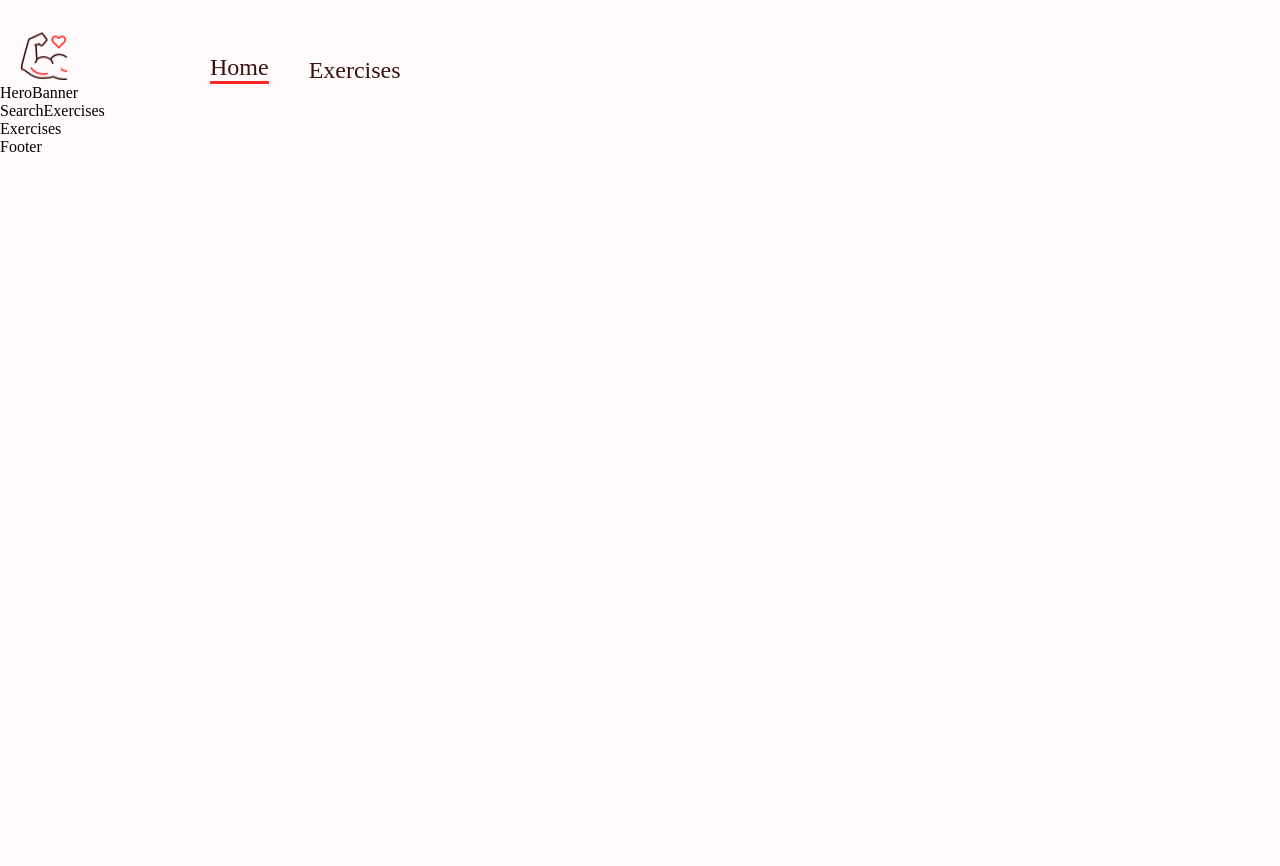
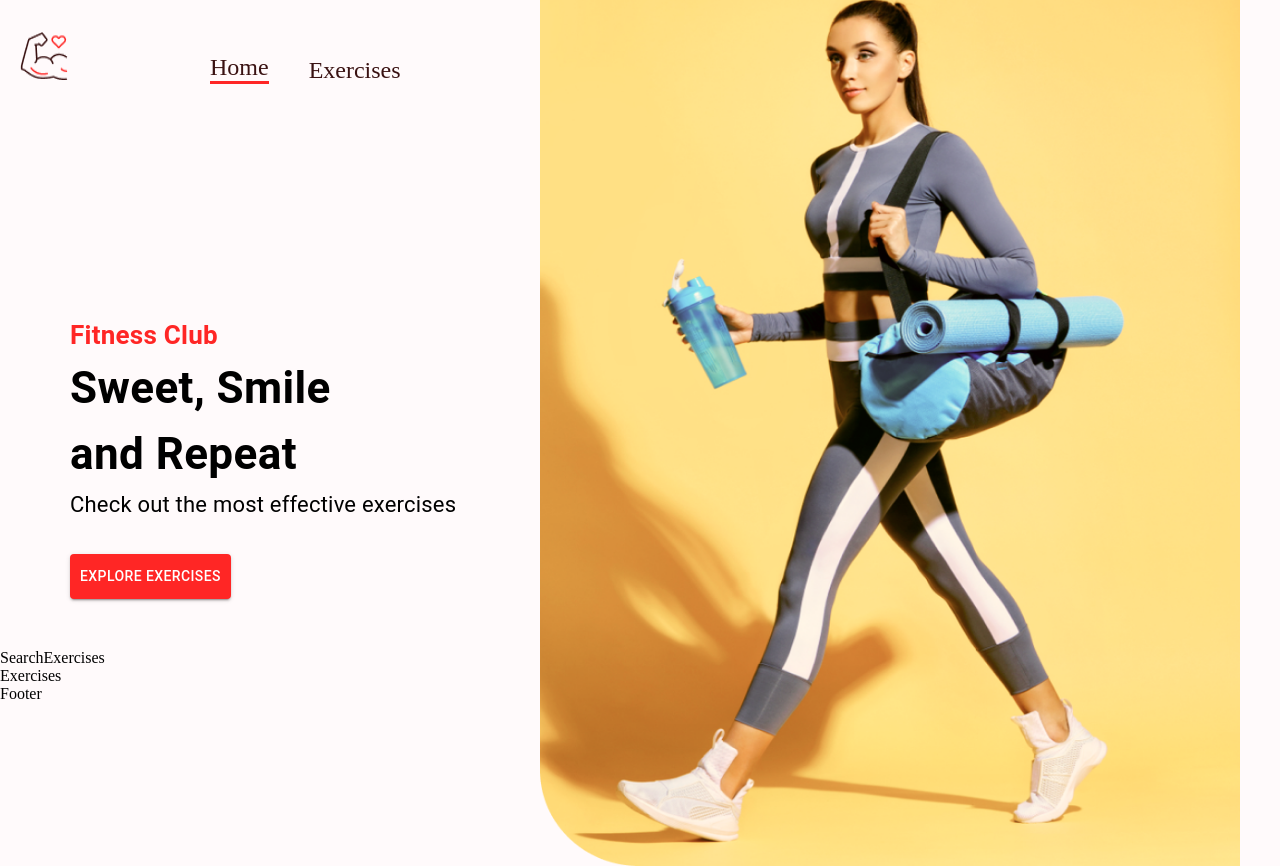
Before and after one commit to Mezin24/fitness-app-RapidAPI, a React (Vite) app: page / in a window 1280 px wide. Before the commit the page ends 800 px from the top, so only its background shows below. Built offline with nearby package versions, Linux system fonts and the light colour scheme.

Commit message:
add hero banner

```diff
--- a/src/components/HeroBanner.tsx
+++ b/src/components/HeroBanner.tsx
@@ -1,3 +1,44 @@
+import { Box, Button, Typography } from '@mui/material';
+import HeroBannerImg from '../assets/images/banner.png';
+
 export const HeroBanner = () => {
-  return <div>HeroBanner</div>;
+  return (
+    <Box
+      sx={{
+        mt: { lg: '212px', xs: '70px' },
+        ml: { sm: '50px' },
+      }}
+      position='relative'
+      p='20px'
+    >
+      <Typography color='#ff2625' fontWeight='600' fontSize='26px'>
+        Fitness Club
+      </Typography>
+      <Typography
+        fontWeight={700}
+        sx={{ fontSize: { lg: '44px', xs: '40px' } }}
+      >
+        Sweet, Smile <br /> and Repeat
+      </Typography>
+      <Typography fontSize={'22px'} lineHeight={'35px'} mb={4}>
+        Check out the most effective exercises
+      </Typography>
+      <Button
+        variant='contained'
+        color='error'
+        href='#exercises'
+        sx={{ backgroundColor: '#ff2625', padding: '10px' }}
+      >
+        Explore Exercises
+      </Button>
+      <Typography
+        fontWeight={600}
+        color='#ff2625'
+        sx={{ opacity: 0.1, display: { lg: 'block', xs: 'none' } }}
+        mb='23px'
+        mt='30px'
+      ></Typography>
+      <img src={HeroBannerImg} alt='banner' className='hero-banner-img' />
+    </Box>
+  );
 };
```
